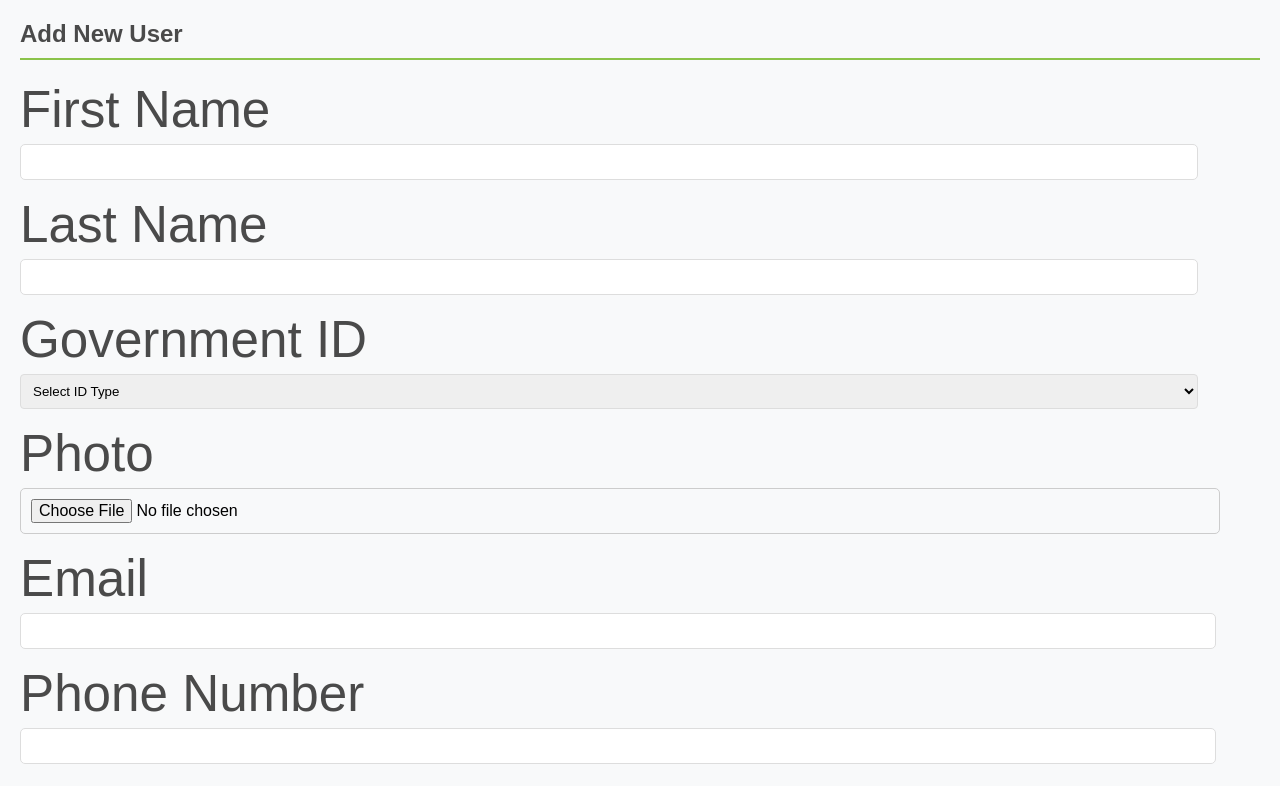
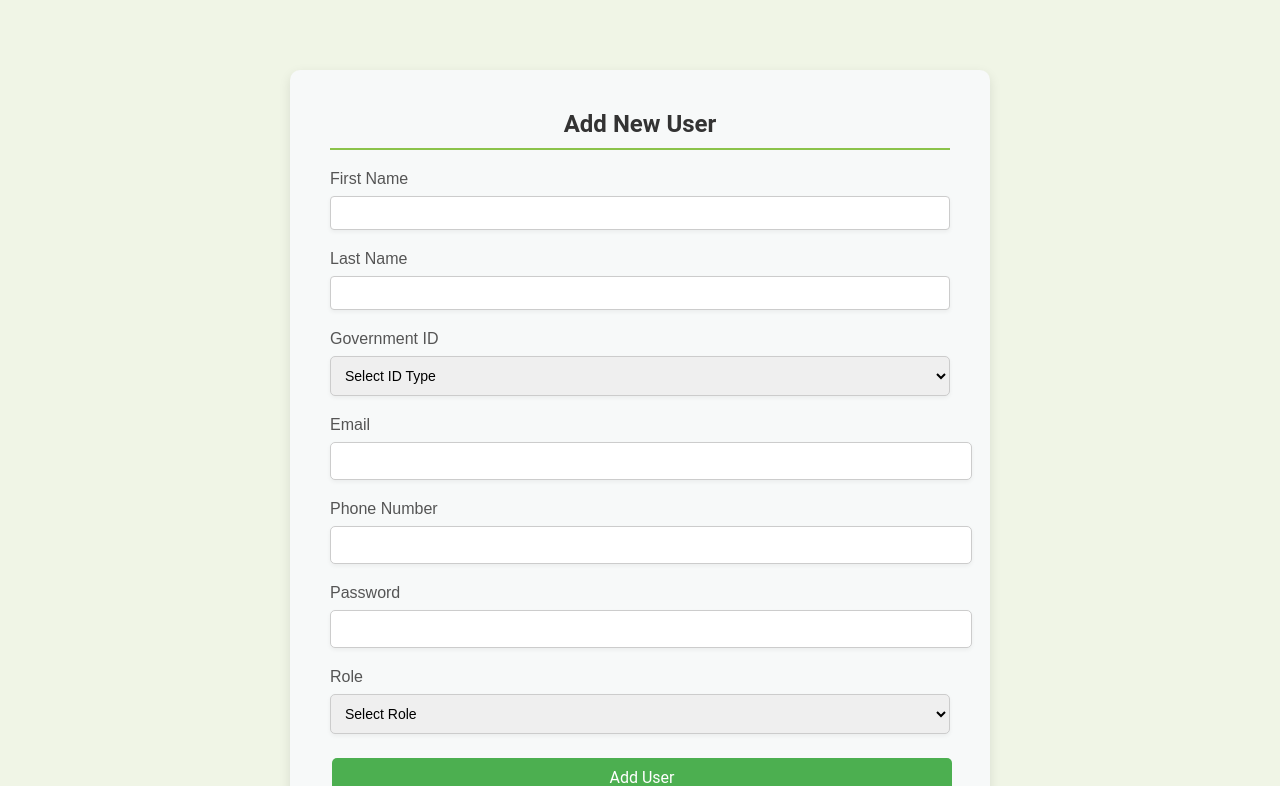
Before and after one commit to kumarha1593/MIS-Project, a React (Create React App) app in the folder frontend/: page /admin-form in a window 1280 px wide. Shown: the top 786 px of the page. Built offline with nearby package versions, Linux system fonts and the light colour scheme.

Commit message:
admin login and formpage frontend

```diff
--- a/frontend/src/components/AdminFormPage/AdminFormPage.css
+++ /dev/null
@@ -1,33 +0,0 @@
-.new-user-form-container {
-  max-width: 500px;
-  margin: 0 auto;
-  padding: 20px;
-}
-
-.form-group {
-  margin-bottom: 15px;
-}
-
-label {
-  display: block;
-  margin-bottom: 5px;
-}
-
-input[type="text"],
-input[type="email"],
-input[type="tel"],
-input[type="password"],
-select {
-  width: 95%;
-  padding: 8px;
-  border: 1px solid #ddd;
-}
-
-.submit-button,
-.back-button {
-  padding: 10px 20px;
-  background-color: #4caf50;
-  color: white;
-  border: none;
-  cursor: pointer;
-}
--- a/frontend/src/components/AdminFormPage/AdminFormPage.js
+++ b/frontend/src/components/AdminFormPage/AdminFormPage.js
@@ -1,47 +1,97 @@
-import React, { useState } from 'react';
-import { useNavigate } from 'react-router-dom';
-import './AdminFormPage.css';
+import React, { useState } from "react";
+import { useNavigate } from "react-router-dom";
+import styles from "./AdminFormPage.module.css";
 
 const AdminFormPage = () => {
   const [formData, setFormData] = useState({
-    firstName: '',
-    lastName: '',
-    governmentId: '',
+    firstName: "",
+    lastName: "",
+    governmentId: "",
     photo: null,
-    email: '',
-    phoneNumber: '',
-    password: '',
-    role: '',
+    email: "",
+    phoneNumber: "",
+    password: "",
+    role: "",
   });
+
+  const [errors, setErrors] = useState({});
 
   const navigate = useNavigate();
 
   const handleInputChange = (e) => {
     const { name, value } = e.target;
     setFormData({ ...formData, [name]: value });
+    // Clear the error for this field when the user starts typing
+    setErrors({ ...errors, [name]: "" });
   };
 
-  const handlePhotoUpload = (e) => {
-    setFormData({ ...formData, photo: e.target.files[0] });
+  const validateForm = () => {
+    let newErrors = {};
+
+    // Validate First Name
+    if (!formData.firstName.trim()) {
+      newErrors.firstName = "First Name is required";
+    }
+
+    // Validate Last Name
+    if (!formData.lastName.trim()) {
+      newErrors.lastName = "Last Name is required";
+    }
+
+    // Validate Government ID
+    if (!formData.governmentId) {
+      newErrors.governmentId = "Government ID is required";
+    }
+
+    // Validate Email
+    if (!formData.email.trim()) {
+      newErrors.email = "Email is required";
+    } else if (!/\S+@\S+\.\S+/.test(formData.email)) {
+      newErrors.email = "Email is invalid";
+    }
+
+    // Validate Phone Number
+    if (!formData.phoneNumber.trim()) {
+      newErrors.phoneNumber = "Phone Number is required";
+    } else if (!/^\d{10}$/.test(formData.phoneNumber)) {
+      newErrors.phoneNumber = "Phone Number must be 10 digits";
+    }
+
+    // Validate Password
+    if (!formData.password) {
+      newErrors.password = "Password is required";
+    } else if (formData.password.length < 8) {
+      newErrors.password = "Password must be at least 8 characters long";
+    }
+
+    // Validate Role
+    if (!formData.role) {
+      newErrors.role = "Role is required";
+    }
+
+    setErrors(newErrors);
+    return Object.keys(newErrors).length === 0;
   };
 
   const handleSubmit = (e) => {
     e.preventDefault();
-    // Handle form submission (e.g., send data to backend)
-    console.log(formData);
-    // After submission, you might want to navigate back to the admin home page
-    navigate('/admin-home');
+    if (validateForm()) {
+      // Handle form submission (e.g., send data to backend)
+      console.log(formData);
+      // After submission, you might want to navigate back to the admin home page
+      navigate("/admin-home");
+    }
   };
 
   const handleBack = () => {
-    navigate('/admin-home');
+    navigate("/admin-home");
   };
 
   return (
-    <div className="admin-form-container">
+    <div className={styles.adminFormContainer}>
       <h2>Add New User</h2>
       <form onSubmit={handleSubmit}>
-        <div className="form-group">
+        <div className={styles.formGroup}>
           <label htmlFor="firstName">First Name</label>
           <input
             type="text"
@@ -51,8 +101,11 @@ const AdminFormPage = () => {
             onChange={handleInputChange}
             required
           />
+          {errors.firstName && (
+            <span className={styles.error}>{errors.firstName}</span>
+          )}
         </div>
-        <div className="form-group">
+        <div className={styles.formGroup}>
           <label htmlFor="lastName">Last Name</label>
           <input
             type="text"
@@ -62,8 +115,11 @@ const AdminFormPage = () => {
             onChange={handleInputChange}
             required
           />
+          {errors.lastName && (
+            <span className={styles.error}>{errors.lastName}</span>
+          )}
         </div>
-        <div className="form-group">
+        <div className={styles.formGroup}>
           <label htmlFor="governmentId">Government ID</label>
           <select
             id="governmentId"
@@ -77,19 +133,11 @@ const AdminFormPage = () => {
             <option value="pan">PAN Card</option>
             <option value="driving">Driving License</option>
           </select>
+          {errors.governmentId && (
+            <span className={styles.error}>{errors.governmentId}</span>
+          )}
         </div>
-        <div className="form-group">
-          <label htmlFor="photo">Photo</label>
-          <input
-            type="file"
-            id="photo"
-            name="photo"
-            accept="image/*"
-            onChange={handlePhotoUpload}
-            required
-          />
-        </div>
-        <div className="form-group">
+        <div className={styles.formGroup}>
           <label htmlFor="email">Email</label>
           <input
             type="email"
@@ -99,8 +147,9 @@ const AdminFormPage = () => {
             onChange={handleInputChange}
             required
           />
+          {errors.email && <span className={styles.error}>{errors.email}</span>}
         </div>
-        <div className="form-group">
+        <div className={styles.formGroup}>
           <label htmlFor="phoneNumber">Phone Number</label>
           <input
             type="tel"
@@ -110,8 +159,11 @@ const AdminFormPage = () => {
             onChange={handleInputChange}
             required
           />
+          {errors.phoneNumber && (
+            <span className={styles.error}>{errors.phoneNumber}</span>
+          )}
         </div>
-        <div className="form-group">
+        <div className={styles.formGroup}>
           <label htmlFor="password">Password</label>
           <input
             type="password"
@@ -121,8 +173,11 @@ const AdminFormPage = () => {
             onChange={handleInputChange}
             required
           />
+          {errors.password && (
+            <span className={styles.error}>{errors.password}</span>
+          )}
         </div>
-        <div className="form-group">
+        <div className={styles.formGroup}>
           <label htmlFor="role">Role</label>
           <select
             id="role"
@@ -134,14 +189,21 @@ const AdminFormPage = () => {
             <option value="">Select Role</option>
             <option value="field_coordinator">Field Coordinator</option>
             <option value="state_coordinator">State Coordinator</option>
-            <option value="assistant_state_coordinator">Assistant State Coordinator</option>
+            <option value="assistant_state_coordinator">
+              Assistant State Coordinator
+            </option>
             <option value="zonal_manager">Zonal Manager</option>
             <option value="supervisor">Supervisor</option>
           </select>
+          {errors.role && <span className={styles.error}>{errors.role}</span>}
         </div>
-        <button type="submit" className="submit-button">Add User</button>
+        <button type="submit" className={styles.submitButton}>
+          Add User
+        </button>
       </form>
-      <button onClick={handleBack} className="back-button">Back</button>
+      <button onClick={handleBack} className={styles.backButton}>
+        Back
+      </button>
     </div>
   );
 };
--- /dev/null
+++ b/frontend/src/components/AdminFormPage/AdminFormPage.module.css
@@ -0,0 +1,86 @@
+.adminFormContainer {
+  width: 50%;
+  margin: 50px auto;
+  background-color: #f7f9f9;
+  padding: 40px;
+  border-radius: 10px;
+  box-shadow: 0px 4px 12px rgba(0, 0, 0, 0.1);
+}
+
+h2 {
+  font-size: 24px;
+  margin-bottom: 20px;
+  color: #333;
+  text-align: center;
+  font-family: "Roboto", sans-serif;
+}
+
+.formGroup {
+  margin-bottom: 20px;
+}
+
+label {
+  display: block;
+  margin-bottom: 8px;
+  font-size: 16px;
+  color: #555;
+  font-family: "Arial", sans-serif;
+}
+
+input,
+select {
+  width: 100%;
+  padding: 10px;
+  font-size: 14px;
+  border: 1px solid #ccc;
+  border-radius: 5px;
+  box-shadow: 0px 2px 4px rgba(0, 0, 0, 0.05);
+  font-family: "Arial", sans-serif;
+}
+
+input:focus,
+select:focus {
+  outline: none;
+  border-color: #4caf50;
+  box-shadow: 0px 0px 6px rgba(76, 175, 80, 0.3);
+}
+
+.submitButton,
+.backButton {
+  display: inline-block;
+  width: 48%;
+  padding: 10px;
+  background-color: #4caf50;
+  color: white;
+  border: none;
+  border-radius: 5px;
+  font-size: 16px;
+  cursor: pointer;
+  font-family: "Roboto", sans-serif;
+  transition: background-color 0.3s ease;
+}
+
+.submitButton:hover,
+.backButton:hover {
+  background-color: #388e3c;
+}
+
+.submitButton {
+  margin-right: 4%;
+  width: 100%;
+}
+
+.backButton {
+  background-color: #8bc34a;
+  width: 100%;
+}
+
+.backButton:hover {
+  background-color: #689f38;
+}
+
+.error {
+  color: red;
+  font-size: 0.8em;
+  margin-top: 5px;
+}
--- a/frontend/src/components/AdminLogin/AdminLogin.css
+++ b/frontend/src/components/AdminLogin/AdminLogin.css
@@ -1,11 +1,14 @@
-body {
-  background-color: #f8f9fa;
-  font-family: "Arial", sans-serif;
+/* Admin Login Container */
+.admin-login-wrapper {
+  display: flex;
+  justify-content: center;
+  align-items: center;
+  min-height: 100vh;
 }
 
 .admin-login-container {
-  max-width: 100%;
-  margin: 100px auto;
+  width: 100%;
+  max-width: 400px;
   padding: 40px;
   background-color: #fff;
   border-radius: 10px;
@@ -26,11 +29,13 @@ body {
 
 .form-group {
   margin-bottom: 15px;
+  display: block;
+  width: 100%;
 }
 
 .form-group input {
-  width: 95%;
-  padding: 10px;
+  width: 100%;
+  padding: 5px;
   border: 1px solid #ccc;
   border-radius: 5px;
   font-size: 16px;
@@ -41,7 +46,7 @@ body {
 }
 
 .password-wrapper input {
-  width: 95%;
+  width: 100%;
 }
 
 .eye-icon {
@@ -67,7 +72,7 @@ body {
 
 .admin-login-button {
   padding: 10px;
-  background-color: #28a745; /* Changed to a green color for admin */
+  background-color: #28a745; /* Green color for admin */
   color: white;
   border: none;
   border-radius: 5px;
@@ -86,3 +91,53 @@ body {
   margin-bottom: 15px;
   font-size: 14px;
 }
+
+/* Media Queries for Responsive Design */
+@media (min-width: 768px) {
+  /* Desktop styles */
+  .admin-login-container {
+    max-width: 400px;
+    margin: 0 auto;
+    padding: 40px;
+    background-color: #fff;
+    border-radius: 10px;
+    box-shadow: 0 0 20px rgba(0, 0, 0, 0.1);
+  }
+
+  .admin-login-form h2 {
+    font-size: 26px;
+  }
+
+  .form-group input {
+    padding: 8px;
+    font-size: 18px;
+    box-sizing: border-box;
+    width: 100%;
+  }
+
+  .admin-login-button {
+    padding: 12px;
+    font-size: 18px;
+  }
+}
+
+@media (max-width: 768px) {
+  /* Mobile styles */
+  .admin-login-container {
+    padding: 20px;
+  }
+
+  .admin-login-form h2 {
+    font-size: 22px;
+  }
+
+  .form-group input {
+    padding: 10px;
+    font-size: 16px;
+  }
+
+  .admin-login-button {
+    padding: 10px;
+    font-size: 16px;
+  }
+}
--- a/frontend/src/components/AdminLogin/AdminLogin.js
+++ b/frontend/src/components/AdminLogin/AdminLogin.js
@@ -36,6 +36,7 @@ const AdminLogin = () => {
   };
 
   return (
+    <div className="admin-login-wrapper">
       <div className="admin-login-container">
         <form className="admin-login-form" onSubmit={handleLogin}>
           <h2>Admin Sign In</h2>
@@ -76,6 +77,7 @@ const AdminLogin = () => {
           </button>
         </form>
       </div>
+    </div>
   );
 };
 
--- a/frontend/src/components/FieldDashboard/FieldDashboard.js
+++ b/frontend/src/components/FieldDashboard/FieldDashboard.js
@@ -235,7 +235,7 @@ const FieldDashboard = () => {
             </div>
             <div className="info-line">
               <span className="info-item">
-                Name of MO: {districtInfo.mo_mpw_cho_anu_name}
+                Name of MO/CHO/ANM: {districtInfo.mo_mpw_cho_anu_name}
               </span>
               {isEditing && (
                 <input
--- a/frontend/src/components/FormPage/HealthMeasurements.js
+++ b/frontend/src/components/FormPage/HealthMeasurements.js
@@ -143,7 +143,7 @@ const HealthMeasurements = ({ currentFmId }) => {
 
       <div style={styles.formGroup}>
         <label style={styles.label} htmlFor="temp">
-          Temperature (°C) *
+          Temperature (°F) *
         </label>
         <input
           type="number"
--- a/frontend/src/components/FormPage/HealthProfileForm.js
+++ b/frontend/src/components/FormPage/HealthProfileForm.js
@@ -185,7 +185,7 @@ const HealthProfileForm = ({ formData, handleInputChange, currentFmId }) => {
       </div>
       <div style={styles.formGroup}>
         <label style={styles.label} htmlFor="state_health_insurance">
-          State Health Insurance
+          Health Insurance (State/Government/Private)
         </label>
         <select
           id="state_health_insurance"
```
Also changed, not shown: frontend/src/components/Home/Home.js (+10 -61 lines), frontend/src/components/Home/Home.module.css (renamed from frontend/src/components/Home/Home.css), 1 other file (tests, documents, lock files or other folders). Lines whose indentation alone changed are shown as unchanged.
